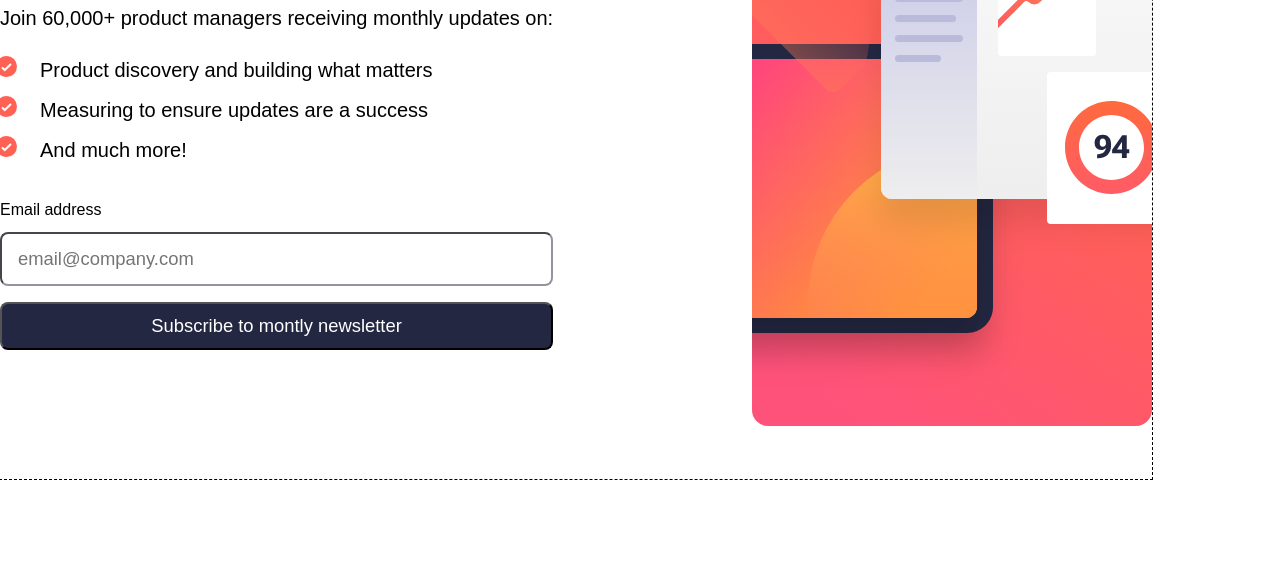
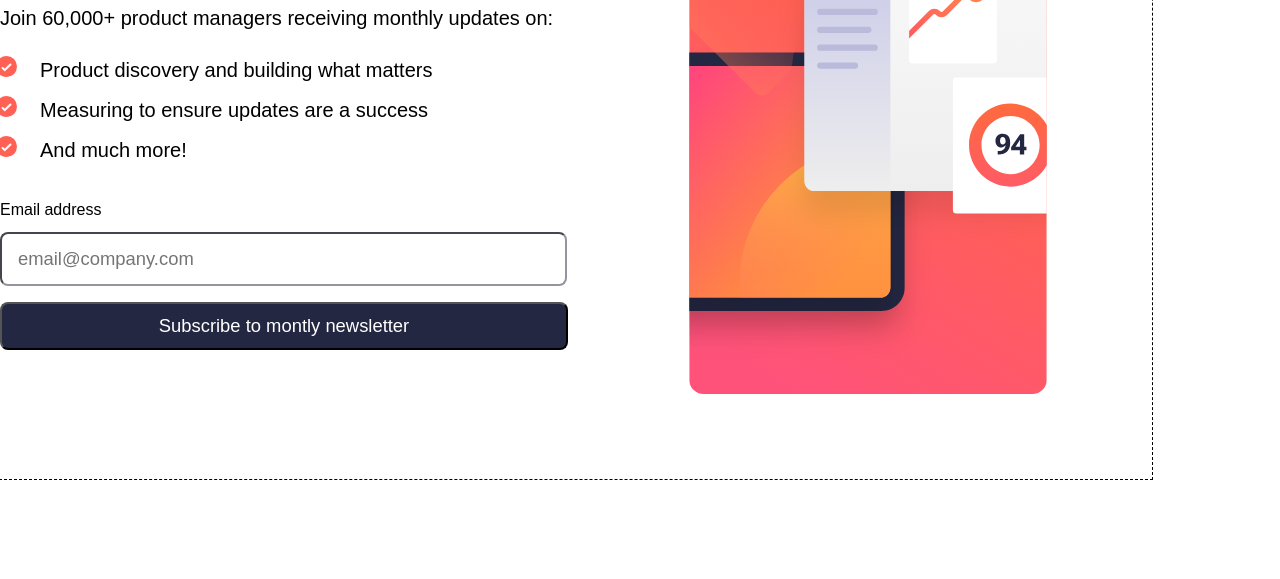
Before and after one commit to kimbrammazz/newsletter-sign-up-with-success-message-main, a plain HTML site: page index.html in a window 1280 px wide. Shown: the part 221-800 px from the top of the page. Drawn offline with Linux system fonts and the light colour scheme.

Commit message:
sizing for large screens

```diff
--- a/style.css
+++ b/style.css
@@ -147,14 +147,16 @@ html {
 .container {
 	font-family: "RobotoRegular", arial, sans-serif;
 	font-size: 1.25rem;
-	max-width: 375px;
-	margin: auto;
+	max-width: 750px;
+	margin: 0 auto;
 	justify-content: center;
 	line-height: 1.75rem;
 }
 
 .hero-image {
 	content: url("./assets/images/illustration-sign-up-mobile.svg");
+	width: 100%;
+	height: auto;
 }
 
 h1 {
@@ -223,7 +225,7 @@ button {
 /* end of mobile design */
 
 /* styles for larger screens */
-@media (min-width: 375px) {
+@media (min-width: 750px) {
 	.container {
 		max-width: 1440px;
 		width: 90%;
@@ -239,14 +241,19 @@ button {
 
 	.hero-image {
 		content: url("./assets/images/illustration-sign-up-desktop.svg");
+		width: 100%;
+		height: auto;
+		max-height: 530px;
 	}
 
 	.right {
 		float: right;
 		margin-left: 1rem;
+		flex-basis: 50%;
 	}
 
 	.left {
 		float: left;
+		flex-basis: 50%;
 	}
 }
```
